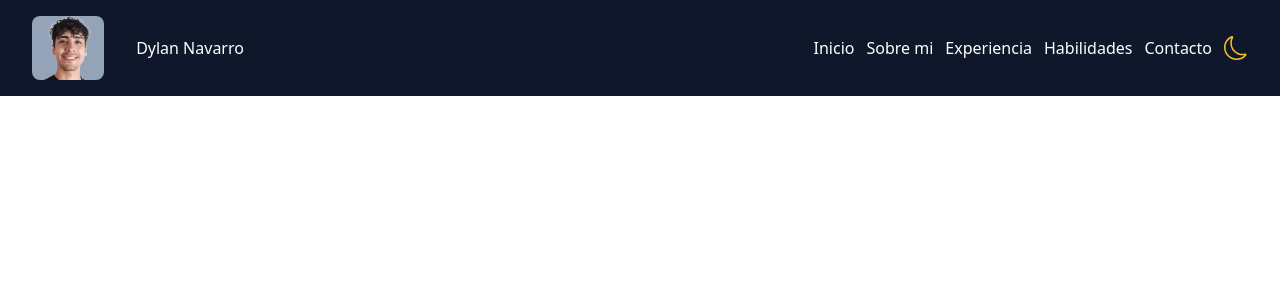
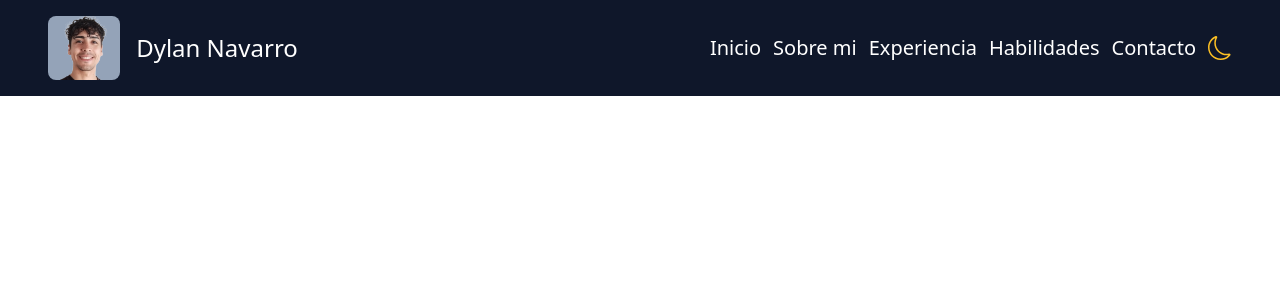
Before and after one commit to DylanNavarro97/portfolio, a React (Vite) app: page / in a window 1280 px wide. Shown: the top 300 px of the page. Built offline with nearby package versions, Linux system fonts and the light colour scheme.

Commit message:
eleccion de temas agregado al session storage

```diff
--- a/src/App.jsx
+++ b/src/App.jsx
@@ -1,13 +1,20 @@
-import { useState } from 'react'
+import { useEffect, useState } from 'react'
 import Header from './components/common/Header'
 
 function App() {
+  const sessionTheme = JSON.parse(sessionStorage.getItem("theme"))
   const [darkMode, setDarkMode] = useState(true)
 
   const changeTheme = () => {
+    sessionStorage.setItem("theme", !darkMode)
     setDarkMode(!darkMode)
-    console.log('dasd')
   }
+
+  useEffect(() => {
+    if (sessionTheme !== null){
+      setDarkMode(sessionTheme)
+    }
+  }, [])
 
   return (
     <>
--- a/src/components/common/Header.jsx
+++ b/src/components/common/Header.jsx
@@ -41,35 +41,35 @@ const Header = ({ darkMode, changeTheme }) => {
         <a
           href="#"
           onClick={toggleNavbar}
-          className="hover:text-fuchsia-500 transition duration-200 ease-in-out"
+          className="hover:text-fuchsia-500 text-xl"
         >
           Inicio
         </a>
         <a
           href="#"
           onClick={toggleNavbar}
-          className="hover:text-fuchsia-500 transition duration-200 ease-in-out"
+          className="hover:text-fuchsia-500 text-xl"
         >
           Sobre mi
         </a>
         <a
           href="#"
           onClick={toggleNavbar}
-          className="hover:text-fuchsia-500 transition duration-200 ease-in-out"
+          className="hover:text-fuchsia-500 text-xl"
         >
           Experiencia
         </a>
         <a
           href="#"
           onClick={toggleNavbar}
-          className="hover:text-fuchsia-500 transition duration-200 ease-in-out"
+          className="hover:text-fuchsia-500 text-xl"
         >
           Habilidades
         </a>
         <a
           href="#"
           onClick={toggleNavbar}
-          className="hover:text-fuchsia-500 transition duration-200 ease-in-out"
+          className="hover:text-fuchsia-500 text-xl"
         >
           Contacto
         </a>
@@ -78,13 +78,13 @@ const Header = ({ darkMode, changeTheme }) => {
   };
 
   return (
-    <header className="bg-slate-900 text-white">
-      <nav className=" flex justify-between px-8 brandNameContainer">
-        <div className="flex items-center py-3 gap-8 h-24">
+    <header className={darkMode ? "dark" : "light"}>
+      <nav className={`flex justify-between px-4 md:px-12 brandNameContainer ${darkMode && "border-neutral-100"}`}>
+        <div className="flex items-center py-3 gap-4 h-24">
           <div className="rounded-lg bg-slate-400 px-3 brandImgContainer">
             <img src={navLogo} alt="foto de Dylan Navarro" className="h-16" />
           </div>
-          <p className="flex flex-wrap ">Dylan Navarro</p>
+          <p className="flex flex-wrap text-2xl">Dylan Navarro</p>
         </div>
 
         <div className="hidden md:flex justify-between items-center gap-3">
@@ -98,7 +98,7 @@ const Header = ({ darkMode, changeTheme }) => {
         </div>
       </nav>
 
-      <div className={`md:hidden navMenuMob ${isOpen ? "navMenuMobOpen" : "navMenuMobClosed"}`} >
+      <div className={`md:hidden navMenuMob overflow-hidden ${isOpen ? "navMenuMobOpen" : "navMenuMobClosed"}`} >
         <div className="flex flex-col items-center py-4 gap-3 border-t-2 border-t-gray-500">
           {navLinks()}
         </div>
--- a/src/components/common/header.css
+++ b/src/components/common/header.css
@@ -8,7 +8,7 @@
 }
 
 .navMenuMobOpen {
-    max-height: 220px;
+    max-height: 230px;
 }
 
 .navMenuMobClosed {
--- a/src/index.css
+++ b/src/index.css
@@ -3,6 +3,12 @@
 @tailwind utilities;
 
 .dark{
-    background-color: #333;
+    --tw-bg-opacity: 1;
+    background-color: rgb(15 23 42 / var(--tw-bg-opacity));
     color: #fff;
 }
+
+/* .light{
+    --tw-bg-opacity: 1;
+    background-color: rgb(148 163 184 / var(--tw-bg-opacity));
+} */
```
